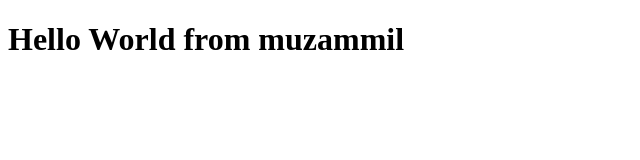
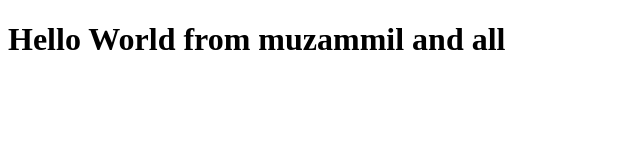
Before and after one commit to MuzammilKhan6/BOOTCAMP2020SAMPLE2, a plain HTML site: page index.html in a window 1280 px wide. Shown: the whole page, without its empty margins (0-640 px from the left). Drawn offline with Linux system fonts and the light colour scheme.

Commit message:
Update index.html

```diff
--- a/index.html
+++ b/index.html
@@ -6,6 +6,6 @@
     <title>Document</title>
 </head>
 <body>
-    <h1>Hello World from muzammil</h1>
+    <h1>Hello World from muzammil and all</h1>
 </body>
 </html>
```
